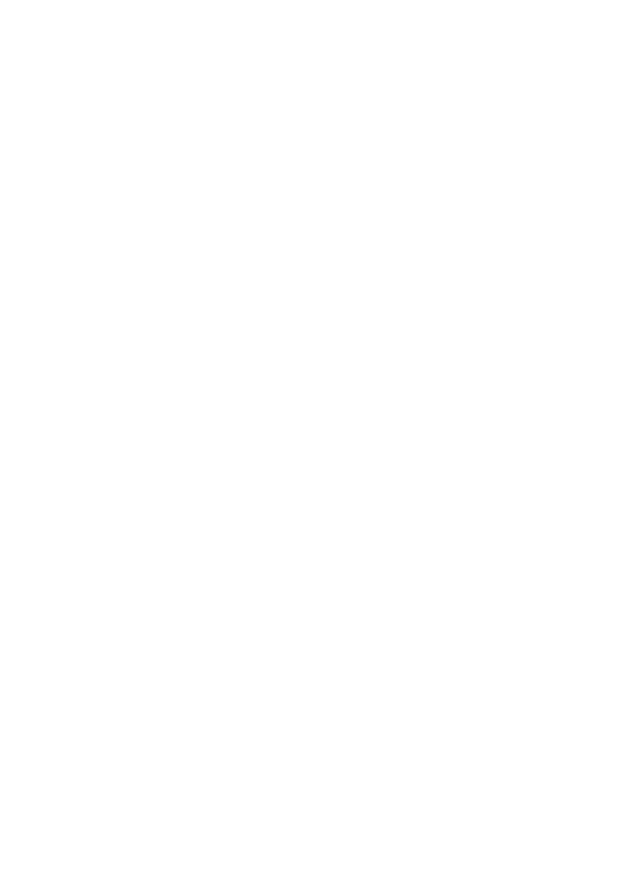
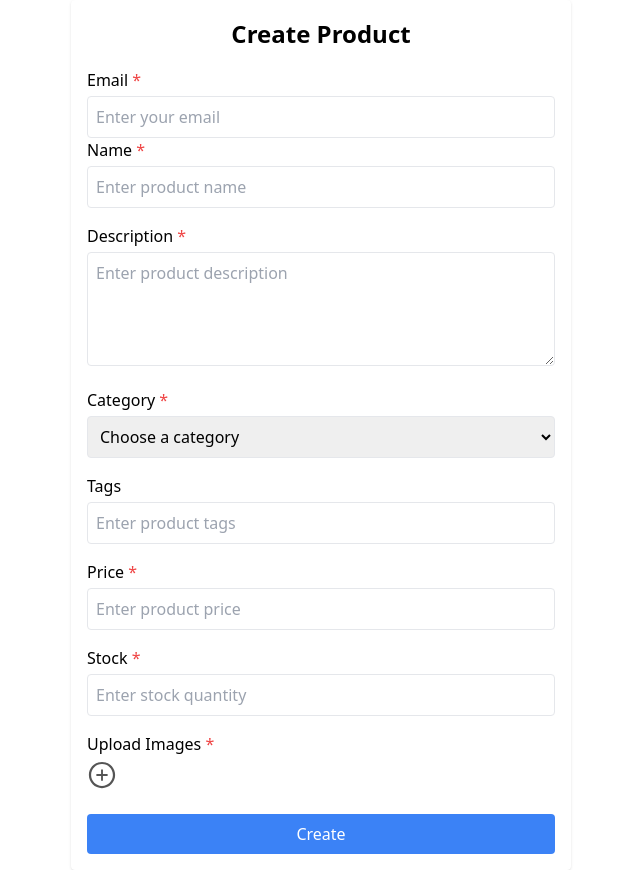
Before and after one commit to aryan-63/eCommerce_followAlong, a React (Vite) app in the folder frontend/: page /create-product in a window 1280 px wide. Before the commit this address had no page. Shown: the whole page, without its empty margins (319-959 px from the left). Before the commit the page ends 800 px from the top, so only its background shows below. Built offline with nearby package versions, Linux system fonts and the light colour scheme.

Commit message:
milestone 9 completed

```diff
--- a/frontend/src/App.jsx
+++ b/frontend/src/App.jsx
@@ -1,6 +1,6 @@
+import React from "react";
 import { BrowserRouter,Routes,Route } from "react-router-dom";
-import { LoginPage, SignupPage, Home } from "./Routes.jsx"
-
+import { LoginPage, SignupPage, Home, CreateProduct } from "./Routes";
 import './App.css';
 
 function App(){
@@ -10,6 +10,7 @@
         <Route path="/Login" element={<LoginPage/>}/>
         <Route path="/Signup" element={<SignupPage/>}/>
         <Route path="/Home" element={<Home/>}/>
+        <Route path="/create-product" element={<CreateProduct/>}/>
 
       </Routes>
     </BrowserRouter>
--- a/frontend/src/Routes.jsx
+++ b/frontend/src/Routes.jsx
@@ -1,4 +1,5 @@
 import LoginPage from "./pages/Login";
 import SignupPage from "./pages/Signup";
 import Home from "./pages/Home";
-export {LoginPage, SignupPage, Home};
+import CreateProduct from "./pages/createProduct";
+export {LoginPage, SignupPage, Home, CreateProduct};
--- /dev/null
+++ b/frontend/src/pages/createProduct.jsx
@@ -0,0 +1,211 @@
+import React, { useState } from "react";
+import { AiOutlinePlusCircle } from "react-icons/ai";
+
+const CreateProduct = () => {
+  const [images, setImages] = useState([]);
+  const [name, setName] = useState("");
+  const [description, setDescription] = useState("");
+  const [category, setCategory] = useState("");
+  const [tags, setTags] = useState("");
+  const [price, setPrice] = useState("");
+  const [stock, setStock] = useState("");
+  const [email, setEmail] = useState("");
+  const [previewImages, setPreviewImages] = useState([]);
+
+  const categoriesData = [
+    { title: "Electronics" },
+    { title: "Fashion" },
+    { title: "Books" },
+    { title: "Home Appliances" },
+  ];
+
+  const handleImagesChange = (e) => {
+    const files = Array.from(e.target.files);
+
+    setImages((prevImages) => prevImages.concat(files));
+
+    const imagePreviews = files.map((file) => URL.createObjectURL(file));
+    setPreviewImages((prevPreviews) => prevPreviews.concat(imagePreviews));
+  };
+
+  const handleSubmit = (e) => {
+    e.preventDefault();
+    const productData = {
+      name,
+      description,
+      category,
+      tags,
+      price,
+      stock,
+      email,
+      images,
+    };
+    console.log("Product Data:", productData);
+
+    setImages([]);
+    setName("");
+    setDescription("");
+    setCategory("");
+    setTags("");
+    setPrice("");
+    setStock("");
+    setEmail("");
+  };
+  return (
+    <div
+      className="w-[90%] max-w-[500px] bg-white shadow h-auto rounded-[4px] p-4
+        mx-auto"
+    >
+      <h5 className="text-[24px] font-semibold text-center">Create Product</h5>
+
+      <form onSubmit={handleSubmit}>
+        <div className="mt-4">
+          <label className="pb-1 block">
+            Email <span className="text-red-500">*</span>
+          </label>
+
+          <input
+            type="email"
+            value={email}
+            className="w-full p-2 border rounded"
+            onChange={(e) => setEmail(e.target.value)}
+            placeholder="Enter your email"
+            required
+          />
+        </div>
+
+        <div>
+          <label className="pb-1 block">
+            Name <span className="text-red-500">*</span>
+          </label>
+
+          <input
+            type="text"
+            value={name}
+            className="w-full p-2 border rounded"
+            onChange={(e) => setName(e.target.value)}
+            placeholder="Enter product name"
+            required
+          />
+        </div>
+
+        <div className="mt-4">
+          <label className="pb-1 block">
+            Description <span className="text-red-500">*</span>
+          </label>
+
+          <textarea
+            value={description}
+            className="w-full p-2 border rounded"
+            onChange={(e) => setDescription(e.target.value)}
+            placeholder="Enter product description"
+            rows="4"
+            required
+          ></textarea>
+        </div>
+
+        <div className="mt-4">
+          <label className="pb-1 block">
+            Category <span className="text-red-500">*</span>
+          </label>
+
+          <select
+            className="w-full p-2 border rounded"
+            value={category}
+            onChange={(e) => setCategory(e.target.value)}
+            required
+          >
+            <option value="">Choose a category</option>
+
+            {categoriesData.map((i) => (
+              <option value={i.title} key={i.title}>
+                {i.title}
+              </option>
+            ))}
+          </select>
+        </div>
+
+        <div className="mt-4">
+          <label className="pb-1 block">Tags</label>
+
+          <input
+            type="text"
+            value={tags}
+            className="w-full p-2 border rounded"
+            onChange={(e) => setTags(e.target.value)}
+            placeholder="Enter product tags"
+          />
+        </div>
+
+        <div className="mt-4">
+          <label className="pb-1 block">
+            Price <span className="text-red-500">*</span>
+          </label>
+
+          <input
+            type="number"
+            value={price}
+            className="w-full p-2 border rounded"
+            onChange={(e) => setPrice(e.target.value)}
+            placeholder="Enter product price"
+            required
+          />
+        </div>
+
+        <div className="mt-4">
+          <label className="pb-1 block">
+            Stock <span className="text-red-500">*</span>
+          </label>
+
+          <input
+            type="number"
+            value={stock}
+            className="w-full p-2 border rounded"
+            onChange={(e) => setStock(e.target.value)}
+            placeholder="Enter stock quantity"
+            required
+          />
+        </div>
+
+        <div className="mt-4">
+          <label className="pb-1 block">
+            Upload Images <span className="text-red-500">*</span>
+          </label>
+
+          <input
+            type="file"
+            id="upload"
+            className="hidden"
+            multiple
+            onChange={handleImagesChange}
+            required
+          />
+
+          <label htmlFor="upload" className="cursor-pointer">
+            <AiOutlinePlusCircle size={30} color="#555" />
+          </label>
+
+          <div className="flex flex-wrap mt-2">
+            {previewImages.map((img, index) => (
+              <img
+                src={img}
+                key={index}
+                alt="Preview"
+                className="w-[100px] h-[100px] object-cover m-2"
+              />
+            ))}
+          </div>
+        </div>
+
+        <button
+          type="submit"
+          className="w-full mt-4 bg-blue-500 text-white p-2 rounded"
+        >
+          Create
+        </button>
+      </form>
+    </div>
+  );
+};
+
+export default CreateProduct;
```
